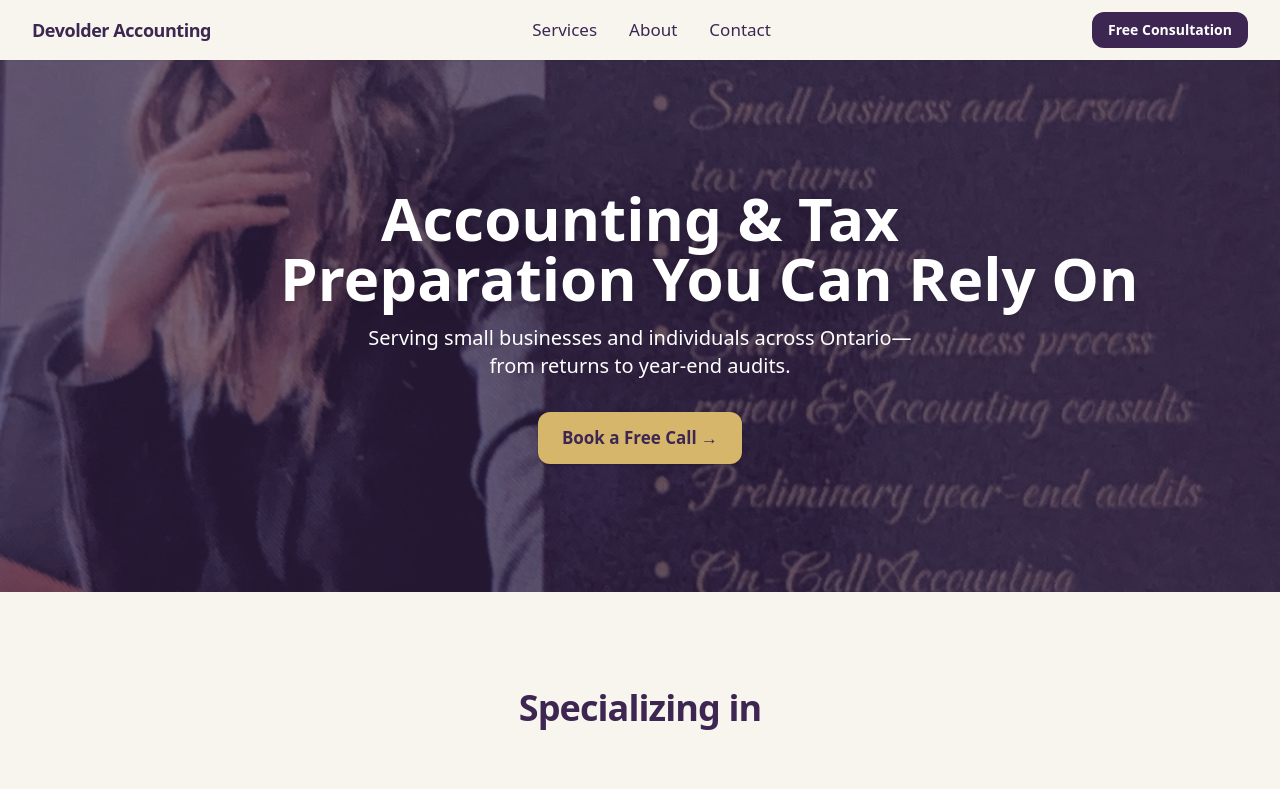
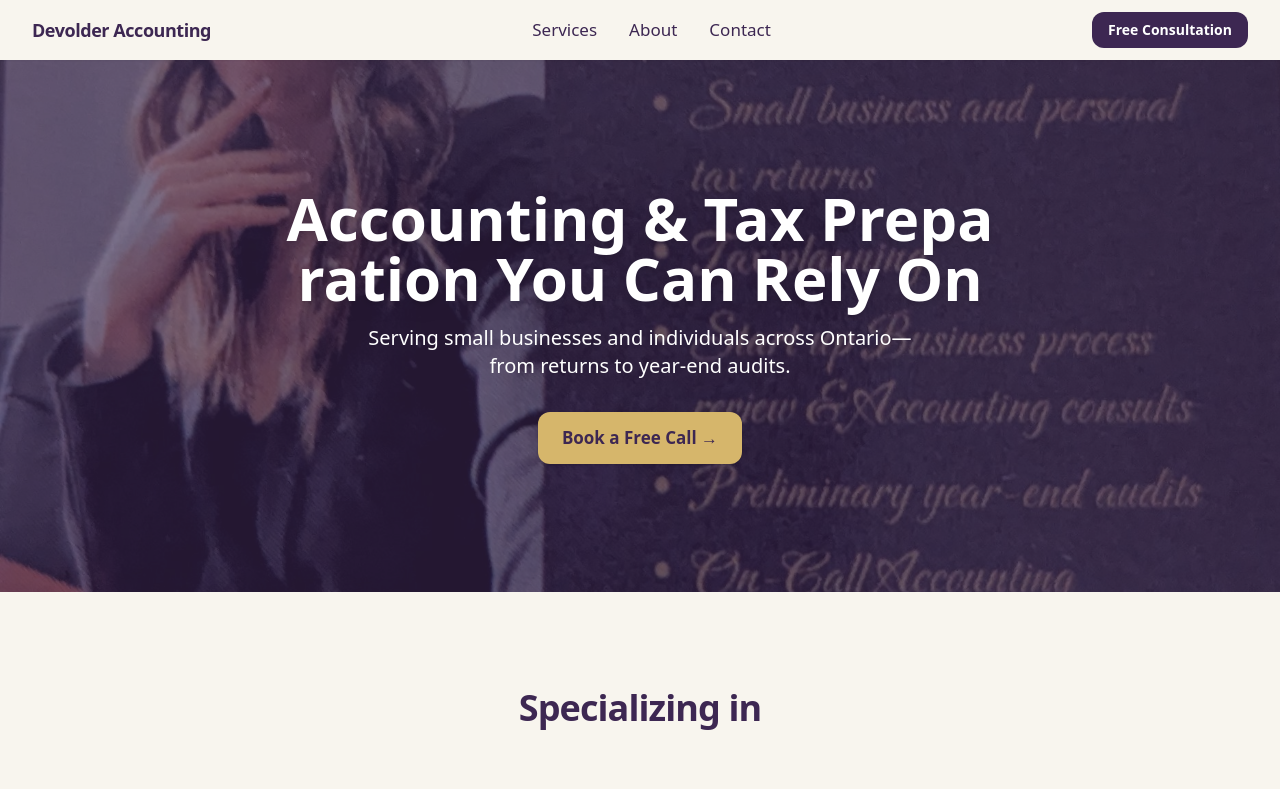
Before and after one commit to dactp-serve/pages-site, a plain HTML site: page index.html in a window 1280 px wide. Shown: the top 789 px of the page. Drawn offline with nearby package versions, Linux system fonts and the light colour scheme.

Commit message:
Update index.html

```diff
--- a/index.html
+++ b/index.html
@@ -58,8 +58,11 @@
   <div class="pointer-events-none absolute inset-0 bg-brand/60"></div>
 
   <div class="relative mx-auto max-w-3xl px-6 py-32 text-center text-white">
-    <h1 class="mb-4 text-4xl font-extrabold sm:text-5xl md:text-6xl drop-shadow-lg">
-      Accounting&nbsp;&amp;&nbsp;Tax Preparation&nbsp;You&nbsp;Can&nbsp;Rely&nbsp;On
+    <h1
+     class="mb-4 text-4xl font-extrabold sm:text-5xl md:text-6xl drop-shadow-lg break-words"
+    >
+     Accounting&nbsp;&amp;&nbsp;Tax&nbsp;Preparation
+     <span class="block sm:inline">You Can Rely&nbsp;On</span>
     </h1>
     <p class="mx-auto max-w-xl text-lg sm:text-xl">
       Serving small businesses and individuals across Ontario—from returns to year-end audits.
```
